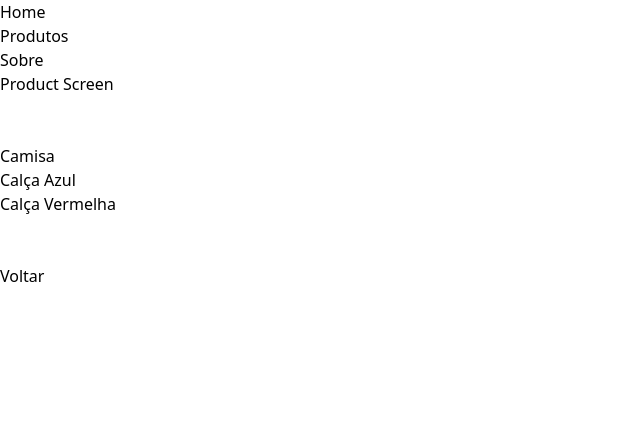
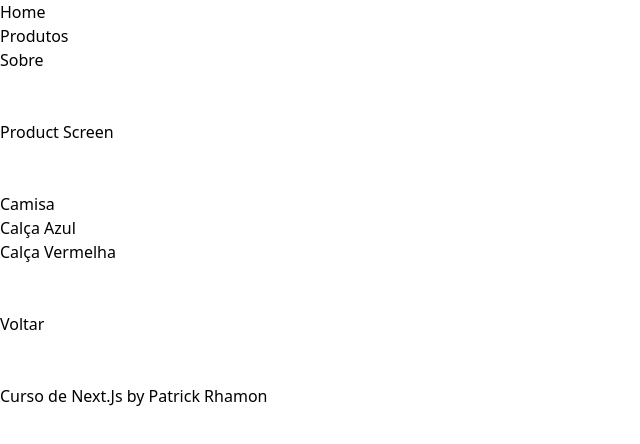
Before and after one commit to patrickrhamon/poke-next, a Next.js app: page /products in a window 1280 px wide. Shown: the top 444 px of the page, without its empty margins (0-640 px from the left). Built offline with nearby package versions, Linux system fonts and the light colour scheme.

Commit message:
aula 09 - Components de Layout

```diff
--- a/src/app/about/page.tsx
+++ b/src/app/about/page.tsx
@@ -1,10 +1,8 @@
-import Navibar from "@/components/Navbar";
 import Link from "next/link";
 
 export default function Page() {
     return (
         <>
-            <Navibar />
             <h1>Tela sobre</h1><br /><br />
             <Link href="/" >Voltar</Link>
         </>
--- a/src/app/layout.tsx
+++ b/src/app/layout.tsx
@@ -1,6 +1,8 @@
+import Navibar from '@/components/Navbar'
 import './globals.css'
 import type { Metadata } from 'next'
 import { Inter } from 'next/font/google'
+import Footer from '@/components/Footer'
 
 const inter = Inter({ subsets: ['latin'] })
 
@@ -16,7 +18,13 @@ export default function RootLayout({
 }) {
   return (
     <html lang="en">
-      <body className="">{children}</body>
+      <body className="">
+        <Navibar /><br /><br />
+        <div className="container">
+          {children}
+        </div><br /><br />
+        <Footer />
+      </body>
     </html>
   )
 }
--- a/src/app/page.tsx
+++ b/src/app/page.tsx
@@ -1,9 +1,7 @@
-import Navibar from "@/components/Navbar";
 
 export default function Page() {
   return (
     <>
-      <Navibar />
       <h1>Hello World Next.js</h1><br /><br />
     </>
   )
--- a/src/app/products/(pants)/blue-pant/page.tsx
+++ b/src/app/products/(pants)/blue-pant/page.tsx
@@ -1,11 +1,8 @@
-import Navibar from "@/components/Navbar";
 import Link from "next/link";
 
 export default function Page() {
     return (
         <>
-            <Navibar />
-
             <h1>Calça Azul R$ 89,90</h1><br /><br />
             <Link href="/products" >Voltar</Link>
         </>
--- a/src/app/products/(pants)/red-pant/page.tsx
+++ b/src/app/products/(pants)/red-pant/page.tsx
@@ -1,10 +1,8 @@
-import Navibar from "@/components/Navbar";
 import Link from "next/link";
 
 export default function Page() {
     return (
         <>
-            <Navibar />
             <h1>Calça Vermelha R$ 99,90</h1><br /><br />
             <Link href="/products" >Voltar</Link>
         </>
--- a/src/app/products/page.tsx
+++ b/src/app/products/page.tsx
@@ -1,10 +1,8 @@
-import Navibar from "@/components/Navbar";
 import Link from "next/link";
 
 export default function Page() {
     return (
         <>
-            <Navibar />
             <h1>Product Screen</h1><br /><br />
             <ul>
                 <li>
--- a/src/app/products/shirt/page.tsx
+++ b/src/app/products/shirt/page.tsx
@@ -1,10 +1,8 @@
-import Navibar from "@/components/Navbar";
 import Link from "next/link";
 
 export default function Page() {
     return (
         <>
-            <Navibar />
             <h1>CAMISA R$ 19,90</h1><br /><br />
             <Link href="/products" >Voltar</Link>
         </>
--- /dev/null
+++ b/src/components/Footer.tsx
@@ -0,0 +1,10 @@
+
+export default function Footer() {
+    return (
+        <>
+            <div className="footer">
+                Curso de Next.Js by Patrick Rhamon
+            </div>
+        </>
+    )
+}
```
